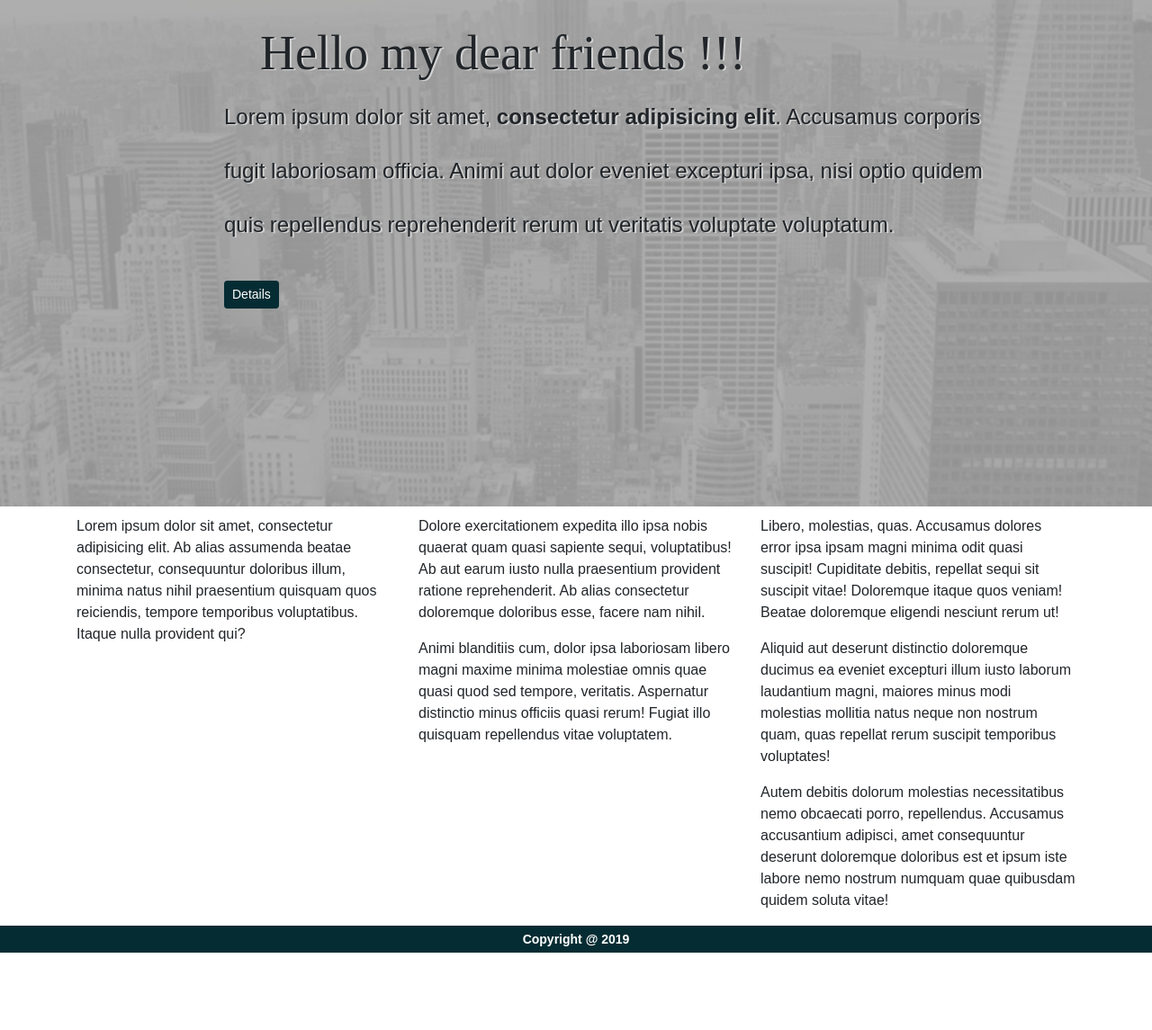
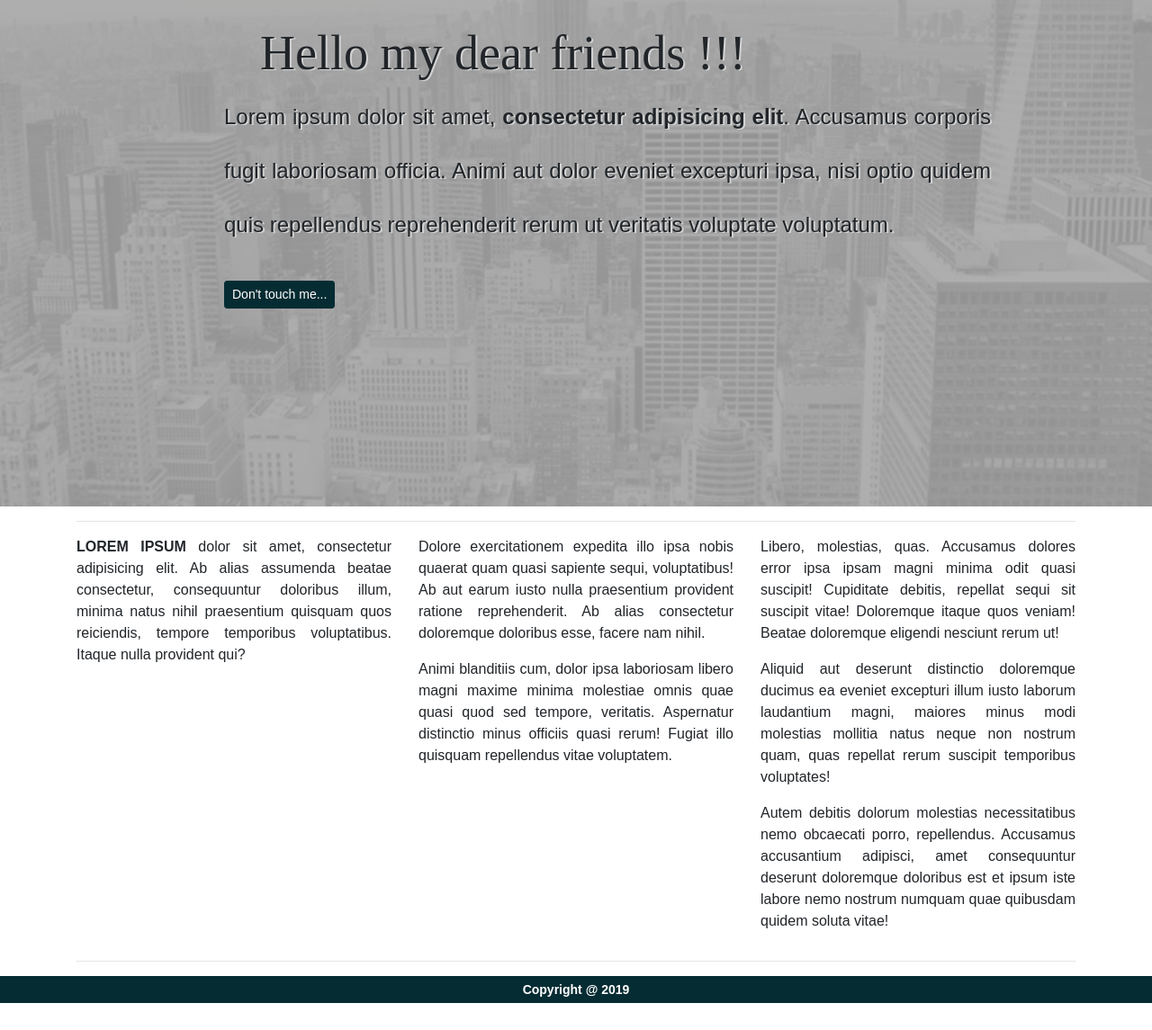
Before and after one commit to zamaneagra/My_Home_Work, a plain HTML site: page index.html in a window 1280 px wide. Shown: the part 237-1382 px from the top of the page at 90% size. Before the commit the page ends 1326 px from the top, so only its background shows below. Drawn offline with Linux system fonts and the light colour scheme.

Commit message:
added some details

```diff
--- a/index.html
+++ b/index.html
@@ -60,10 +60,14 @@
         <div class="container">
             <div class="description">
                 <h1 class="zoomIn animated"> Hello my dear friends !!!</h1>
-                <p class="bounceIn animated">Lorem ipsum dolor sit amet, <b>consectetur adipisicing elit</b>. Accusamus corporis fugit laboriosam
+                <p class="text-justify bounceIn animated">Lorem ipsum dolor sit amet, <b>consectetur adipisicing elit</b>. Accusamus corporis fugit laboriosam
                     officia. Animi aut dolor eveniet excepturi ipsa, nisi optio quidem quis repellendus reprehenderit
                     rerum ut veritatis voluptate voluptatum.</p>
-                <button type="button" class="btn btn-sm custom-btn">Details</button>
+                <!-- Button details collapse -->
+                <button type="button" class="btn btn-sm custom-btn" data-toggle="collapse" data-target="#details">Don't touch me...</button>
+                <div id="details" class="collapse">
+                    <span style="color: red"> Te-am rugat să nu mă atingi !!! <br> Collapsibles are useful when you want to hide and show large amount of content</span>
+                </div>
             </div>
         </div>
 
@@ -72,13 +76,14 @@
 
 <section class="body">
     <div class="container">
+        <hr>
         <div class="row">
-            <div class="col-lg-4">
-            <p>Lorem ipsum dolor sit amet, consectetur adipisicing elit. Ab alias assumenda beatae consectetur,
+            <div class="col-lg-4 text-justify">
+                <p><span class="text-uppercase"><b>Lorem ipsum</b></span> dolor sit amet, consectetur adipisicing elit. Ab alias assumenda beatae consectetur,
                 consequuntur doloribus illum, minima natus nihil praesentium quisquam quos reiciendis, tempore
                 temporibus voluptatibus. Itaque nulla provident qui?</p>
             </div>
-            <div class="col-lg-4">
+            <div class="col-lg-4 text-justify">
             <p>Dolore exercitationem expedita illo ipsa nobis quaerat quam quasi sapiente sequi, voluptatibus! Ab aut
                 earum iusto nulla praesentium provident ratione reprehenderit. Ab alias consectetur doloremque doloribus
                 esse, facere nam nihil.</p>
@@ -86,7 +91,7 @@
                 sed tempore, veritatis. Aspernatur distinctio minus officiis quasi rerum! Fugiat illo quisquam
                 repellendus vitae voluptatem.</p>
             </div>
-            <div class="col-lg-4">
+            <div class="col-lg-4 text-justify">
             <p>Libero, molestias, quas. Accusamus dolores error ipsa ipsam magni minima odit quasi suscipit! Cupiditate
                 debitis, repellat sequi sit suscipit vitae! Doloremque itaque quos veniam! Beatae doloremque eligendi
                 nesciunt rerum ut!</p>
@@ -98,6 +103,7 @@
                 quae quibusdam quidem soluta vitae!</p>
             </div>
         </div>
+        <hr>
     </div>
 </section>
 
```
